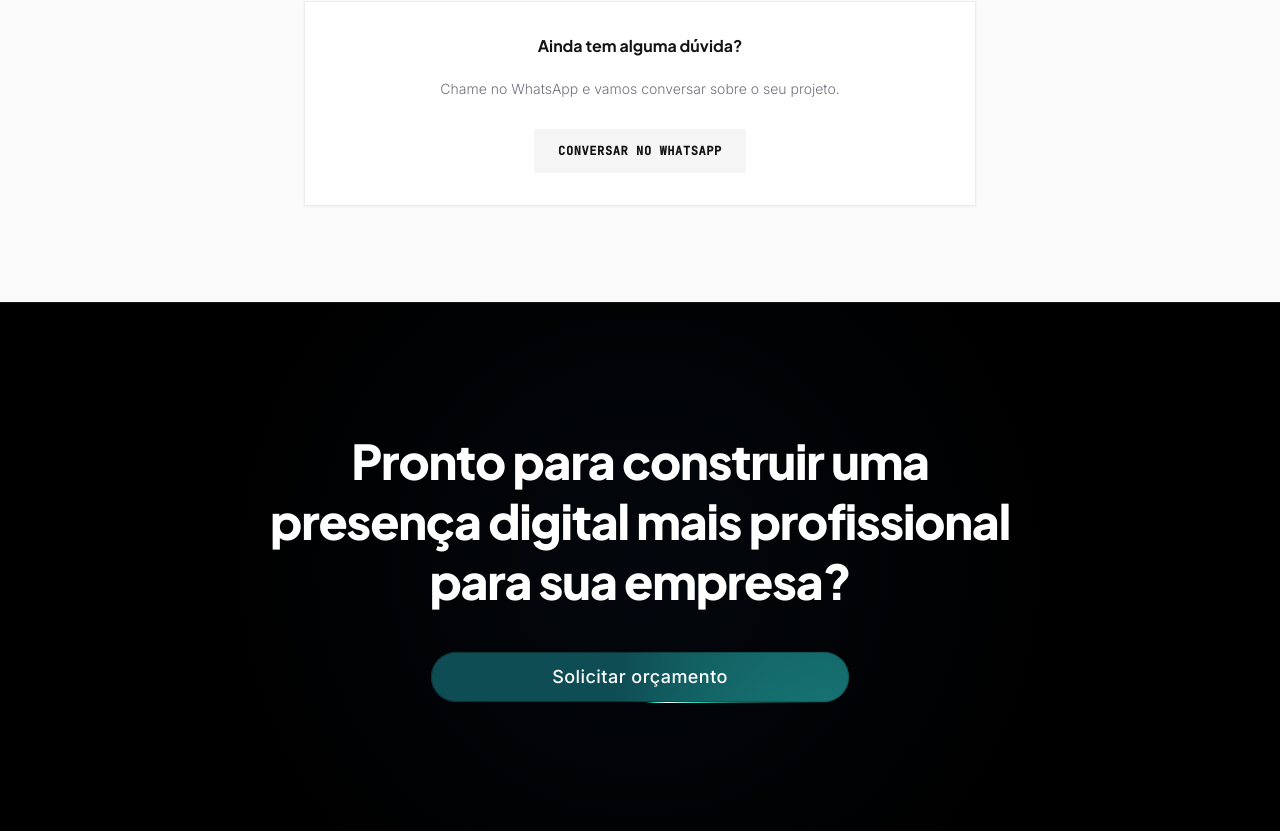
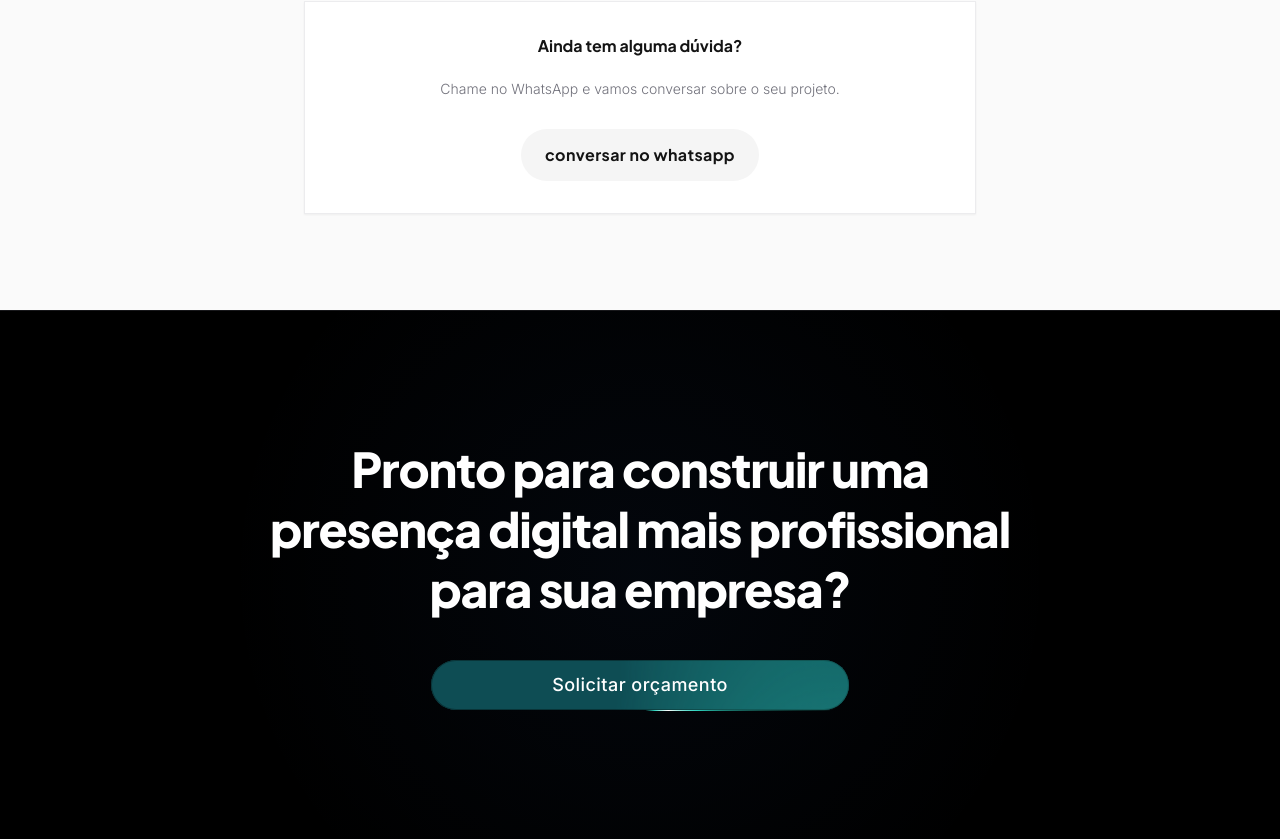
Before and after one commit to gabrielaraujoalves715-create/ghz-studio, a React (Vite) app: page / in a window 1280 px wide. Shown: the part 5096-5935 px from the top of the page. Built offline with nearby package versions, Linux system fonts and the light colour scheme.

Commit message:
Ajusta tipografia do botão do FAQ

```diff
--- a/src/components/FAQ.tsx
+++ b/src/components/FAQ.tsx
@@ -78,9 +78,9 @@ export default function FAQ() {
               href={getWhatsAppLink("Olá GHZ Studio! Analisei o FAQ mas tenho uma dúvida diferente sobre os serviços de desenvolvimento.")}
               target="_blank"
               rel="noopener noreferrer"
-              className="inline-flex items-center px-6 py-3.5 bg-neutral-100 hover:bg-brand-teal hover:text-white transition-all duration-300 text-xs font-mono font-bold tracking-wider uppercase text-charcoal"
+              className="inline-flex items-center justify-center px-6 py-3.5 rounded-full bg-neutral-100 hover:bg-brand-teal hover:text-white transition font-display font-bold tracking-wide text-sm md:text-base"
             >
-              Conversar no WhatsApp
+              conversar no whatsapp
             </a>
           </div>
         </div>
```
Also changed, not shown: package.json (+5 -3 lines), 1 other file (tests, documents, lock files or other folders).
